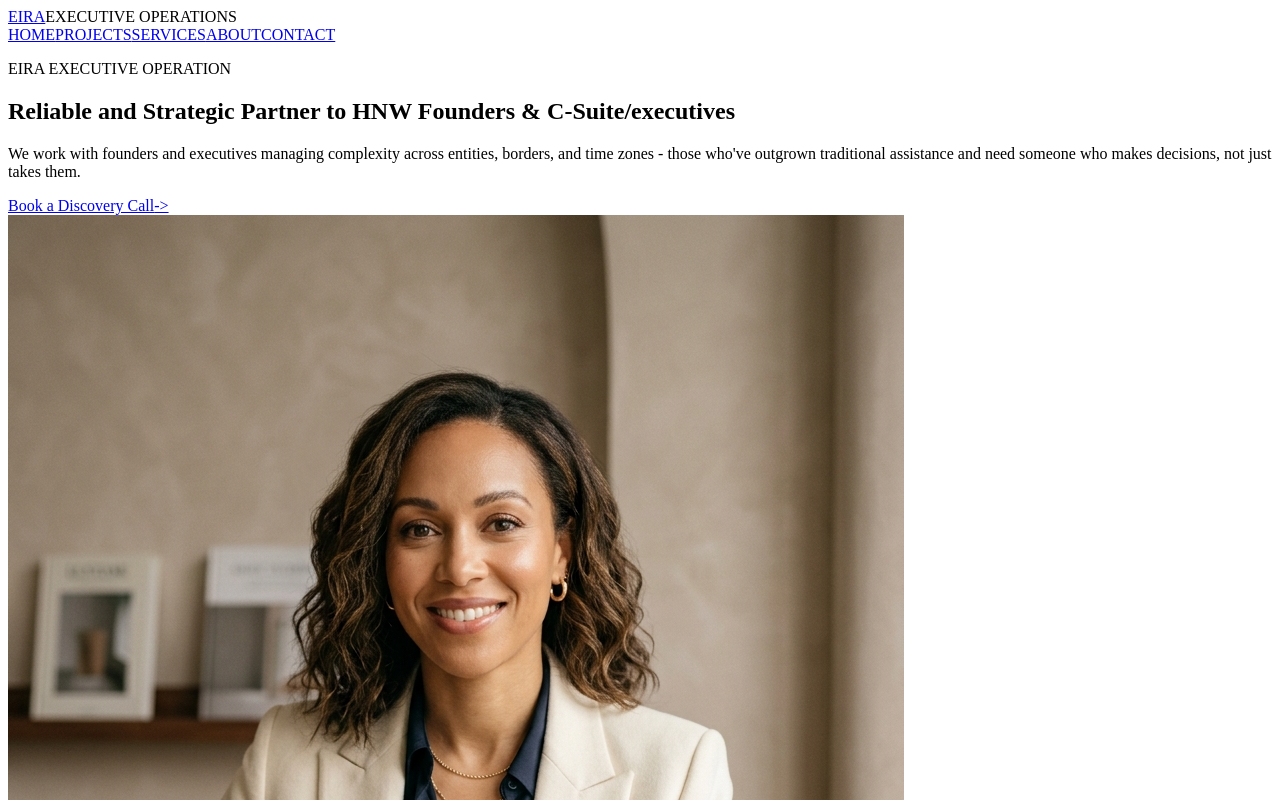
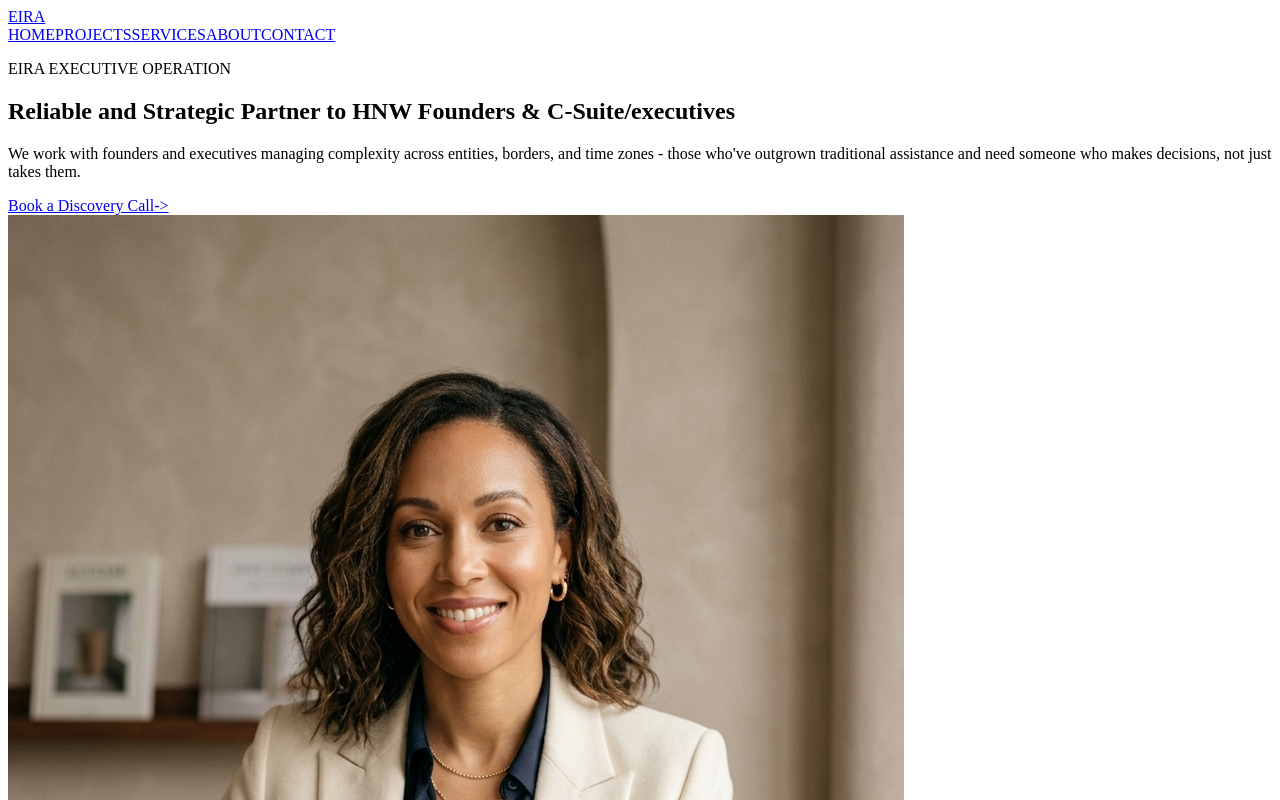
Before and after one commit to Frihk/Elsie, a React (Vite) app in the folder frontend/: page / in a window 1280 px wide. Shown: the top 800 px of the page. Built offline with nearby package versions, Linux system fonts and the light colour scheme; no server answers; the HTML template or start-up script is replaced by a standard one.

Commit message:
redesign: update Layout component navigation

```diff
--- a/frontend/src/components/Layout.jsx
+++ b/frontend/src/components/Layout.jsx
@@ -14,7 +14,6 @@ export default function Layout({ children }) {
     label: settings?.[link.key] || link.label,
   }));
   const brandName = content?.home?.brand_name || 'EIRA';
-  const brandSubtitle = content?.home?.brand_subtitle || 'EXECUTIVE OPERATIONS';
 
   return (
     <div className="app-shell">
@@ -23,7 +22,6 @@ export default function Layout({ children }) {
           <a className="brand-mark" href="/" aria-label="Home">
             {brandName}
           </a>
-          <span className="brand-subtitle">{brandSubtitle}</span>
         </div>
         <nav className="site-nav" aria-label="Primary navigation">
           {navLinks.map((link) => (
```
